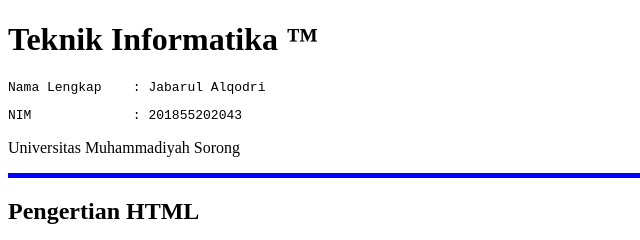
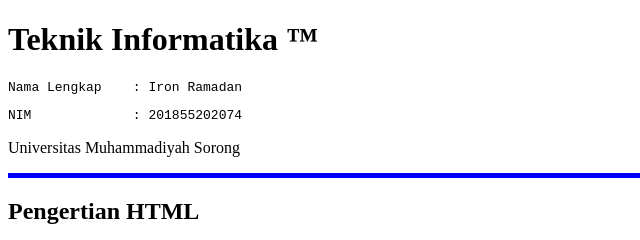
Before and after one commit to IrRamdan/201855202074-Iron, a plain HTML site: page tugas-3.html in a window 1280 px wide. Shown: the top 240 px of the page, 0-640 px from the left. Drawn offline with Linux system fonts and the light colour scheme.

Commit message:
Pertemuan 3-up

```diff
--- a/tugas-3.html
+++ b/tugas-3.html
@@ -8,8 +8,8 @@
 </head>
 <body>
     <h1>Teknik Informatika &trade;</h1>
-    <pre>Nama Lengkap    : Jabarul Alqodri</pre>
-    <pre>NIM             : 201855202043</pre>
+    <pre>Nama Lengkap    : Iron Ramadan</pre>
+    <pre>NIM             : 201855202074</pre>
     <p>Universitas Muhammadiyah Sorong</p>
     <hr color="blue" size="5px">
 
```
